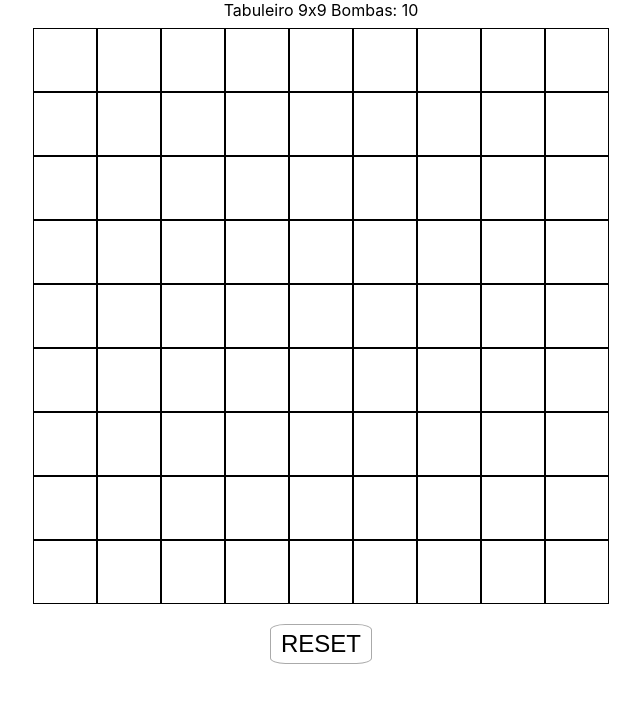
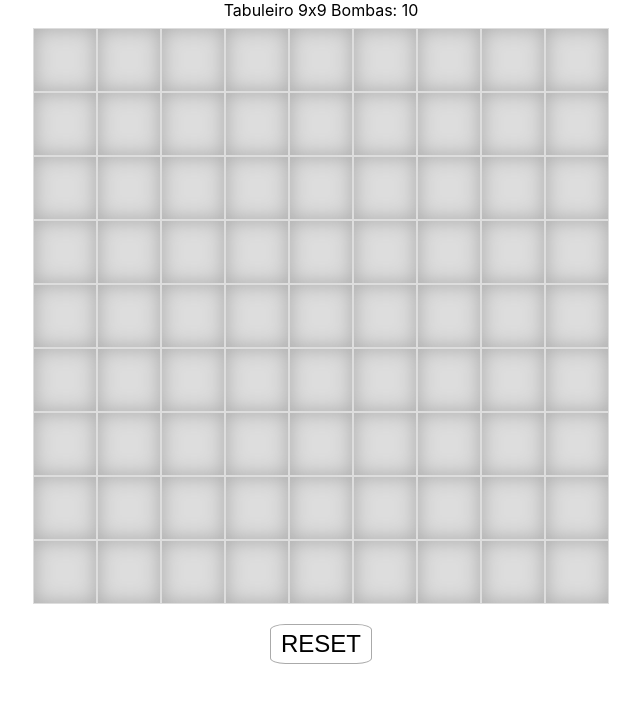
Before and after one commit to mAd-5864/TP-LS, a React (Create React App) app in the folder minesweeper/: page / in a window 1280 px wide. Shown: the top 702 px of the page, without its empty margins (319-959 px from the left). Built offline with nearby package versions, Linux system fonts and the light colour scheme.

Commit message:
abre as cells todas
quase jogavel
precisa fix reset

```diff
--- a/minesweeper/src/App.js
+++ b/minesweeper/src/App.js
@@ -1,4 +1,4 @@
-import React, { useState, useEffect } from 'react';
+import React, { useState } from 'react';
 import './App.css';
 import { Board } from './Components/Board/Board';
 import { Reset } from './Components/Board/Reset';
@@ -10,7 +10,14 @@ function App() {
     nLines: 9,
     nColumns: 9,
     nMines: 10,
+    cellsOpen: 0
   });
+
+  const nearbyCells = [
+    [-1, -1], [-1, 0], [-1, 1],
+    [0, -1], [0, 1],
+    [1, -1], [1, 0], [1, 1]
+  ];
 
   const [board, setBoard] = useState(() => {
     const initialBoard = Array.from({ length: boardState.nLines }, () =>
@@ -34,15 +41,27 @@ function App() {
         const updatedBoard = [...prevBoard]; // Fazer um copia do board
         const clickedCell = updatedBoard[x][y];
 
+        if (!clickedCell.clicked) { boardState.cellsOpen++ }
+        clickedCell.clicked = true;
         if (clickedCell.bomb) { // quaisquer verificacoes necessarias
-          clickedCell.clicked = true;
+          console.log(boardState.cellsOpen);
           setGameOver(true)
         }
-
+        else if (!clickedCell.proximityBombs) {
+          nearbyCells.forEach(([dx, dy]) => {
+            const neighbourX = x + dx;
+            const neighbourY = y + dy;
+            if (neighbourX >= 0 && neighbourX < boardState.nColumns && neighbourY >= 0 && neighbourY < boardState.nLines) {
+              if (!clickedCell.clicked) { boardState.cellsOpen++ }
+              updatedBoard[neighbourX][neighbourY].clicked = true
+            }
+          });
+        }
         return updatedBoard;
       });
       if (!gameStarted) {
         generateMines(x, y);
+        calcularBombasProximas(x, y);
         setGameStarted(true);
       }
     }
@@ -67,6 +86,33 @@ function App() {
     }
     console.log(minesPlaced + " bombas geradas\n");
     setBoard(newBoard);
+  };
+
+  const calcularBombasProximas = () => {
+    const newBoard = board.map((row, x) =>
+      row.map((cell, y) => {
+        let bombCount = 0;
+        if (!board[x][y].bomb) {
+          nearbyCells.forEach(([dx, dy]) => {
+            const neighbourX = x + dx;
+            const neighbourY = y + dy;
+
+            if (neighbourX >= 0 && neighbourX < boardState.nColumns && neighbourY >= 0 && neighbourY < boardState.nLines) {
+              if (board[neighbourX][neighbourY].bomb) {
+                bombCount++;
+              }
+            }
+          });
+        }
+
+        return {
+          ...cell,
+          proximityBombs: bombCount
+        };
+      })
+    );
+
+    setBoard(newBoard)
   };
 
 
--- a/minesweeper/src/Components/Board/Cell.css
+++ b/minesweeper/src/Components/Board/Cell.css
@@ -1,19 +1,45 @@
 .cell {
-    background-color: #fff;
-    border: #000 1px solid;
+    background-color: #ddd;
+    box-shadow:inset 0 0 20px #aaa;
+    border: #ddd 0.1px solid;
     width: 4rem;
     height: 4rem;
     text-align: center;
     line-height: 130%;
-    font-size: 1.5em;
-    font-weight: 500;
+    font-size: 2em;
+    font-weight: 700;
 }
 
 .cell:hover {
-    box-shadow: 0 0 10px #777;
+    box-shadow: 0 0 30px #777;
 }
 
 .cell:disabled {
     box-shadow: none;
     cursor: not-allowed;
 }
+
+.nBombas1 {
+    color: #00f;
+}
+
+.nBombas2 {
+    color: #0a0;
+}
+
+.nBombas3 {
+    color: #d00;
+}
+
+.nBombas4 {
+    color: #009;
+}
+
+.nBombas5 {
+    color: darkmagenta;
+}
+
+.clicked {
+    background-color: #ddd;
+    box-shadow:inset 0 0 30px #fff;
+}
--- a/minesweeper/src/Components/Board/Cell.jsx
+++ b/minesweeper/src/Components/Board/Cell.jsx
@@ -1,15 +1,20 @@
-import React, { useState } from 'react';
+import React, { useEffect } from 'react';
 import './Cell.css';
 
 export const Cell = (cell) => {
     const handleClick = () => {
         cell.handleCellClick(cell.x, cell.y);
-        console.log(`Cell: ${cell.x},${cell.y}`);
-        console.log(cell.cellState);
     };
+    useEffect(()=>{
+        if (cell.cellState.clicked) {
+            handleClick()
+        }
+    },[cell.cellState.clicked])
+
+    const clicked = cell.cellState.clicked ? " clicked " : "";
     return (
 
-        <button className="cell" onClick={handleClick}> {cell.cellState.bomb ? "*":" "} </button>
-
+        //<button className={"cell nBombas" + cell.cellState.proximityBombs + clicked} onClick={handleClick}> {cell.cellState.bomb ? "*" : cell.cellState.proximityBombs && !cell.cellState.bomb ? cell.cellState.proximityBombs : " "} </button>
+        <button className={"cell nBombas"+cell.cellState.proximityBombs+clicked} onClick={handleClick}> {cell.cellState.clicked ? cell.cellState.bomb ? "*": cell.cellState.proximityBombs&&!cell.cellState.bomb ? cell.cellState.proximityBombs : " " : " "} </button>
     )
 }
```
